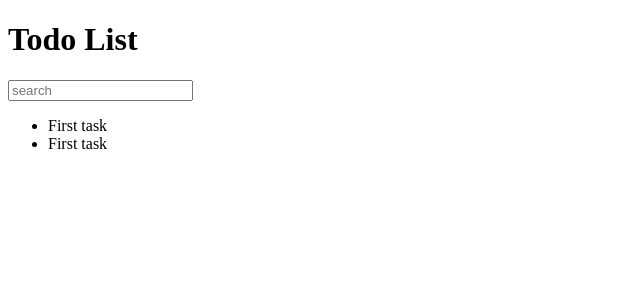
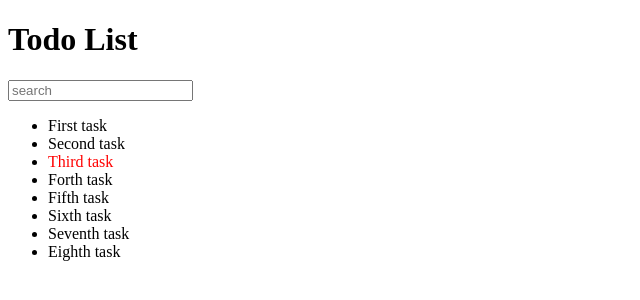
Before and after one commit to dima666Sik/Todo-List, a React (Create React App) app in the folder client/: page / in a window 1280 px wide. Shown: the top 300 px of the page, without its empty margins (0-640 px from the left). Built offline with nearby package versions, Linux system fonts and the light colour scheme.

Commit message:
update skeleton app.

```diff
--- a/client/src/App.js
+++ b/client/src/App.js
@@ -3,11 +3,22 @@ import SearchPanel from "./components/SearchPanel";
 import TodoList from "./components/TodoList";
 
 const App = () => {
+	const todoList = [
+		{ label: "First task", important: false, id: 1 },
+		{ label: "Second task", important: false, id: 2 },
+		{ label: "Third task", important: true, id: 3 },
+		{ label: "Forth task", important: false, id: 4 },
+		{ label: "Fifth task", important: false, id: 5 },
+		{ label: "Sixth task", important: false, id: 6 },
+		{ label: "Seventh task", important: false, id: 7 },
+		{ label: "Eighth task", important: false, id: 8 },
+	];
+
 	return (
 		<div>
 			<AppHeader />
 			<SearchPanel />
-			<TodoList />
+			<TodoList todoList={todoList} />
 		</div>
 	);
 };
--- a/client/src/components/TodoList.js
+++ b/client/src/components/TodoList.js
@@ -1,18 +1,17 @@
 import TodoListItem from "./TodoListItem";
 
-const TodoList = () => {
-	return (
-		<div>
-			<ul>
-				<li>
-					<TodoListItem />
-				</li>
-				<li>
-					<TodoListItem />
-				</li>
-			</ul>
-		</div>
-	);
+const TodoList = ({ todoList }) => {
+	const list = todoList.map((currentValue) => {
+		const { id, ...otherProps } = currentValue;
+
+		return (
+			<li key={id}>
+				<TodoListItem {...otherProps} />
+			</li>
+		);
+	});
+
+	return <ul>{list}</ul>;
 };
 
 export default TodoList;
--- a/client/src/components/TodoListItem.js
+++ b/client/src/components/TodoListItem.js
@@ -1,5 +1,9 @@
-const TodoListItem = () => {
-	return <span>First task</span>;
+const TodoListItem = ({ label, important = false }) => {
+	const styleSpan = {
+		color: important ? "red" : "black",
+	};
+
+	return <span style={styleSpan}>{label}</span>;
 };
 
 export default TodoListItem;
--- a/client/src/index.js
+++ b/client/src/index.js
@@ -1,6 +1,7 @@
 import React from "react";
-import ReactDOM from "react-dom";
+import ReactDOM from "react-dom/client";
 
 import App from "./App.js";
 
-ReactDOM.render(<App />, document.getElementById("root"));
+const root = ReactDOM.createRoot(document.getElementById("root"));
+root.render(<App />);
```
